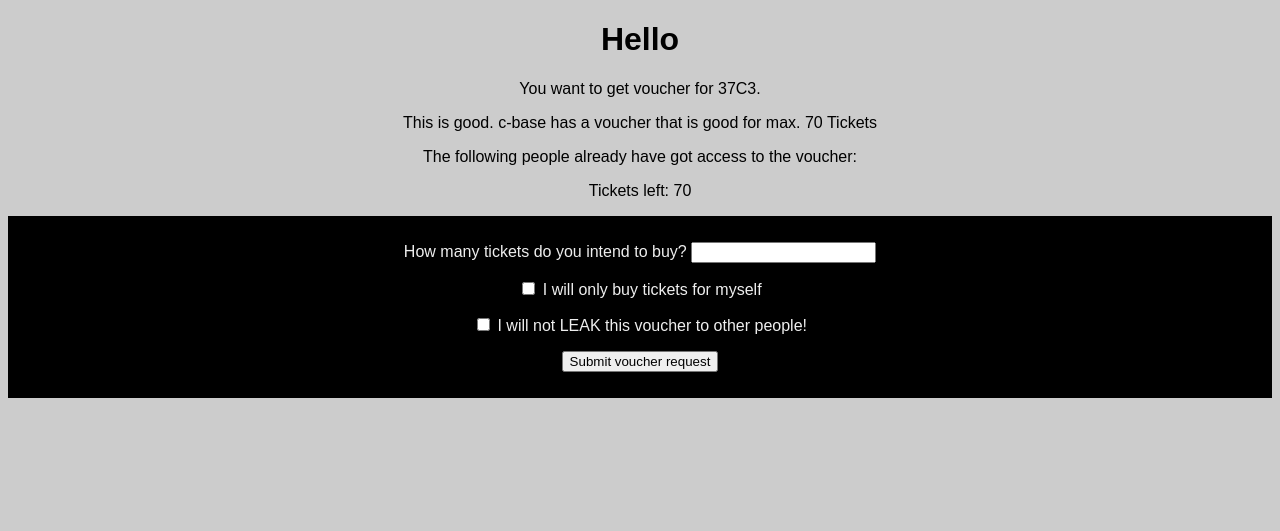
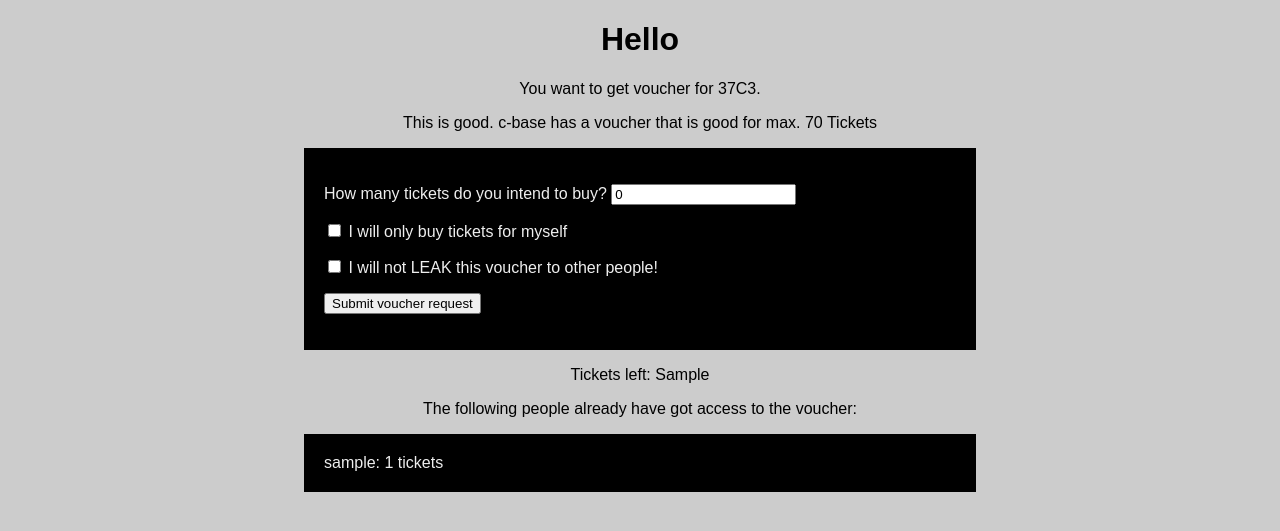
Before and after one commit to c-base/voulezvousvoucher, a FastAPI app: template templates/index.html in a window 1280 px wide. Shown: the top 531 px of the page. Run offline with FastAPI, Linux system fonts and the light colour scheme; the template is opened without the code that fills it: most values are stand-ins (such as "Sample title", 1, 10 or a date in 2020); parts of the project's set-up code (start-up, migrations or seed data) failed here and were passed over.

Commit message:
1st working version

```diff
--- a/main.py
+++ b/main.py
@@ -5,7 +5,7 @@ from datetime import datetime
 from authlib.integrations.starlette_client import OAuth, OAuthError
 from contextlib import asynccontextmanager
 from starlette.config import Config
-from fastapi import Depends, FastAPI, Request, BackgroundTasks
+from fastapi import Depends, FastAPI, Request, Form
 from fastapi.staticfiles import StaticFiles
 from fastapi.templating import Jinja2Templates
 from fastapi import BackgroundTasks
@@ -13,12 +13,19 @@ from pydantic_settings import BaseSettings, SettingsConfigDict
 from starlette.middleware.sessions import SessionMiddleware
 # from fastapi.security import OAuth2AuthorizationCodeBearer
 from starlette.responses import HTMLResponse, RedirectResponse
+from sqlalchemy import create_engine, Column, Integer, String, MetaData
+from sqlalchemy.ext.declarative import declarative_base
+from sqlalchemy.orm import sessionmaker, Session
+from sqlalchemy.sql import func
+
 
 class Settings(BaseSettings):
     client_id: str
     client_secret: str
     session_secret: str
-
+    database_url: str
+    voucher: str
+    total_tickets: int
     # File '.env' will be read
     model_config = SettingsConfigDict(env_file=".env")
 
@@ -40,7 +47,6 @@ oauth.register(
     }
 )
 
-
 # @asynccontextmanager
 # async def lifespan(app: FastAPI):
 #     # Load the ML model
@@ -57,6 +63,24 @@ app = FastAPI()
 # oauth2_scheme = OAuth2AuthorizationCodeBearer(scopes={"openid": "openid"}, authorizationUrl="https://c-base.org/oauth/authorize/", tokenUrl="https://c-base.org/oauth/token/")
 app.add_middleware(SessionMiddleware, secret_key=settings.session_secret)
 
+engine = create_engine(
+    settings.database_url, connect_args={"check_same_thread": False}
+)
+SessionLocal = sessionmaker(autocommit=False, autoflush=False, bind=engine)
+
+Base = declarative_base()
+
+
+class User(Base):
+    __tablename__ = "users"
+
+    id = Column(Integer, primary_key=True, index=True)
+    nickname = Column(String, unique=True, index=True)
+    num_tickets = Column(String)
+
+# create sql tables
+Base.metadata.create_all(engine)
+
 
 # Static files
 app.mount("/static", StaticFiles(directory="static"), name="static")
@@ -66,12 +90,53 @@ app.mount("/static", StaticFiles(directory="static"), name="static")
 async def homepage(request: Request):
     user = request.session.get('user')
     if user:
-        context = {
-            "data": json.dumps(user),
-            "user": user,
-            "request": request,
-        }
-        return templates.TemplateResponse("index.html", context)
+        with Session(engine) as db:
+            users = list(db.query(User).filter(User.num_tickets != 0))
+            sum_tickets = db.query(func.sum(User.num_tickets).label("total_score"))[0][0]
+            if sum_tickets is None:
+                sum_tickets = 0
+            tickets_left = settings.total_tickets - sum_tickets
+
+            context = {
+                "data": json.dumps(user),
+                "user": user,
+                "users": users,
+                "request": request,
+                "sum_tickets": sum_tickets,
+                "tickets_left": tickets_left,
+                "total_tickets": settings.total_tickets
+            }
+            return templates.TemplateResponse("index.html", context)
+    return templates.TemplateResponse("index_login_required.html", {"request": request})
+
+
+@app.post('/giveme/')
+async def update_ticket(request: Request,
+                        num_tickets: Annotated[int, Form()],
+                        agree1: Annotated[bool, Form()]=False,
+                        agree2: Annotated[bool, Form()]=False):
+    user = request.session.get('user')
+    if user:
+        if agree1 is False or agree2 is False:
+            return templates.TemplateResponse("givemeno.html", {"request": request, "user": user})
+
+        with Session(engine) as db:
+            query = list(db.query(User).filter(User.nickname == user['nickname']))
+            if len(query) == 0:
+                new_entry = User(
+                    nickname=user['nickname'],
+                    num_tickets=num_tickets,
+                )
+                db.add(new_entry)
+                db.commit()
+            else:
+                my_nick = query[0]
+                my_nick.num_tickets = num_tickets
+                db.add(my_nick)
+                db.commit()
+                pass
+            return templates.TemplateResponse("giveme.html", {"request": request, "user": user, "voucher": settings.voucher})
+
     return templates.TemplateResponse("index_login_required.html", {"request": request})
 
 
--- a/pyproject.toml
+++ b/pyproject.toml
@@ -15,6 +15,8 @@ httpx = "^0.24.1"
 itsdangerous = "^2.1.2"
 pydantic-settings = "^2.0.3"
 jinja2 = "^3.1.2"
+sqlalchemy = "^2.0.23"
+python-multipart = "^0.0.6"
 
 [build-system]
 requires = ["poetry-core"]
--- a/static/css/style.css
+++ b/static/css/style.css
@@ -5,8 +5,21 @@ body {
 }
 
 .theform {
-    padding-top: 10px;
-    padding-bottom: 10px;
+    width: 50%;
+    margin-left: auto;
+    margin-right: auto;
+    text-align: left;
+    padding: 20px;
     color: #eee;
     background-color: black;
 }
+
+@media screen and (max-width:720px) {
+    .theform {
+        width: 90%;
+    }
+}
+
+.hidden {
+    opacity: 0;
+}
--- a/templates/index.html
+++ b/templates/index.html
@@ -5,26 +5,37 @@
 <p>You want to get voucher for 37C3.</p>
 <p>This is good. c-base has a voucher that is good for max. 70 Tickets</p>
 
-<p>The following people already have got access to the voucher:</p>
-
-<p>Tickets left: 70</p>
-<form>
+<form method="post" enctype="multipart/form-data" action="./giveme/">
 <div class="theform">
 <p>
     <label for="num_tickets">How many tickets do you intend to buy?</label>
-    <input id="num_tickets" type="number" step="1" value="num_tickets">
+    <input id="num_tickets" type="number" step="1" value="0" name="num_tickets">
 </p>
 <p>
-    <input id="agree" type="checkbox" step="1" value="num_tickets">
-    <label for="agree">I will only buy tickets for myself</label>
+    <input id="agree1" type="checkbox" step="1" name="agree1">
+    <label for="agree1">I will only buy tickets for myself</label>
 </p>
 <p>
-    <input id="agree" type="checkbox" step="1" value="num_tickets">
-    <label for="agree">I will not LEAK this voucher to other people!</label>
+    <input id="agree2" type="checkbox" step="1" name="agree2">
+    <label for="agree2">I will not LEAK this voucher to other people!</label>
 </p>
 <p>
     <input type="submit" value="Submit voucher request">
 </p>
 </div>
 </form>
+
+<p>Tickets left: {{ tickets_left }}</p>
+
+<p>The following people already have got access to the voucher:</p>
+
+<div class="theform">
+    {% for person in users %}
+        {{ person.nickname }}: {{ person.num_tickets }} tickets<br>
+    {% else %}
+        Nobody has bought a ticket yet.
+    {% endfor %}
+</div>
+
+
 {% endblock content %}
```
Also changed, not shown: templates/giveme.html (added, +33 -0 lines), templates/givemeno.html (added, +10 -0 lines), static/vendor/clipboard.min.js (added), 2 other files.
